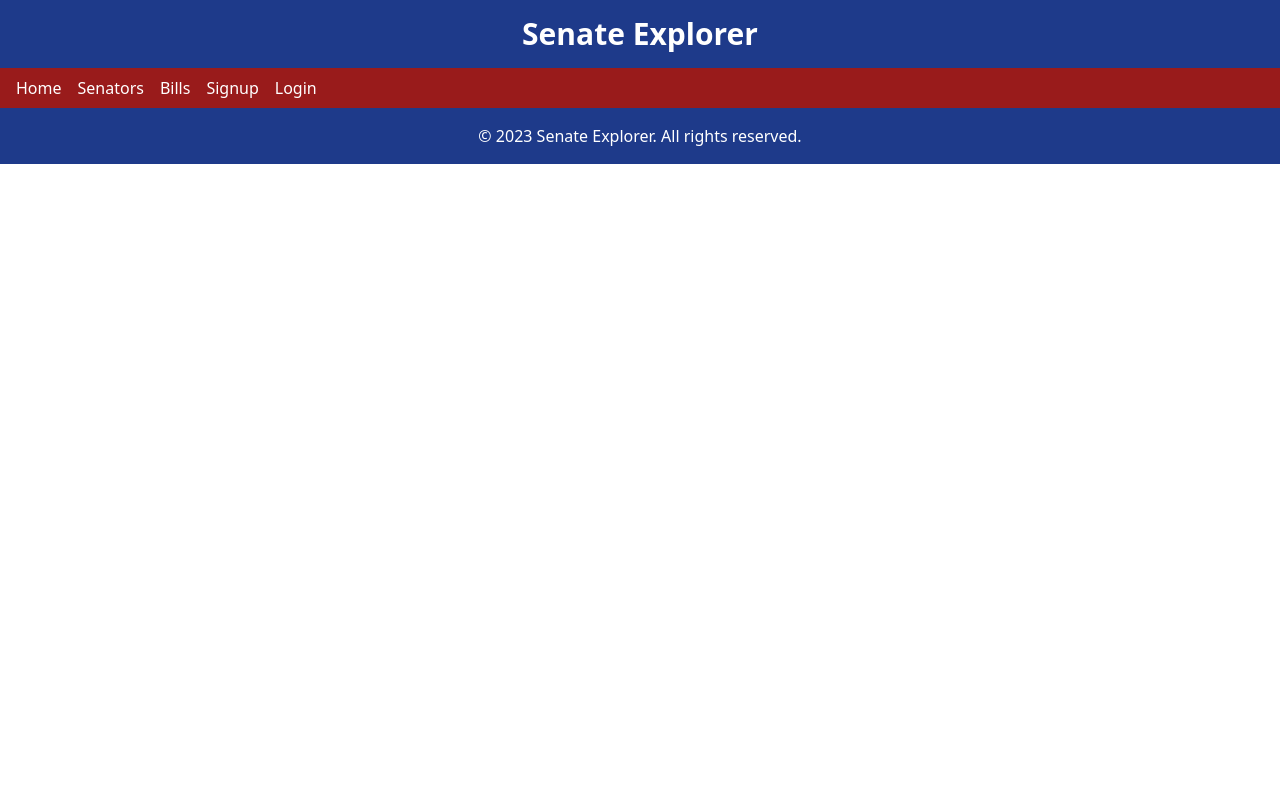
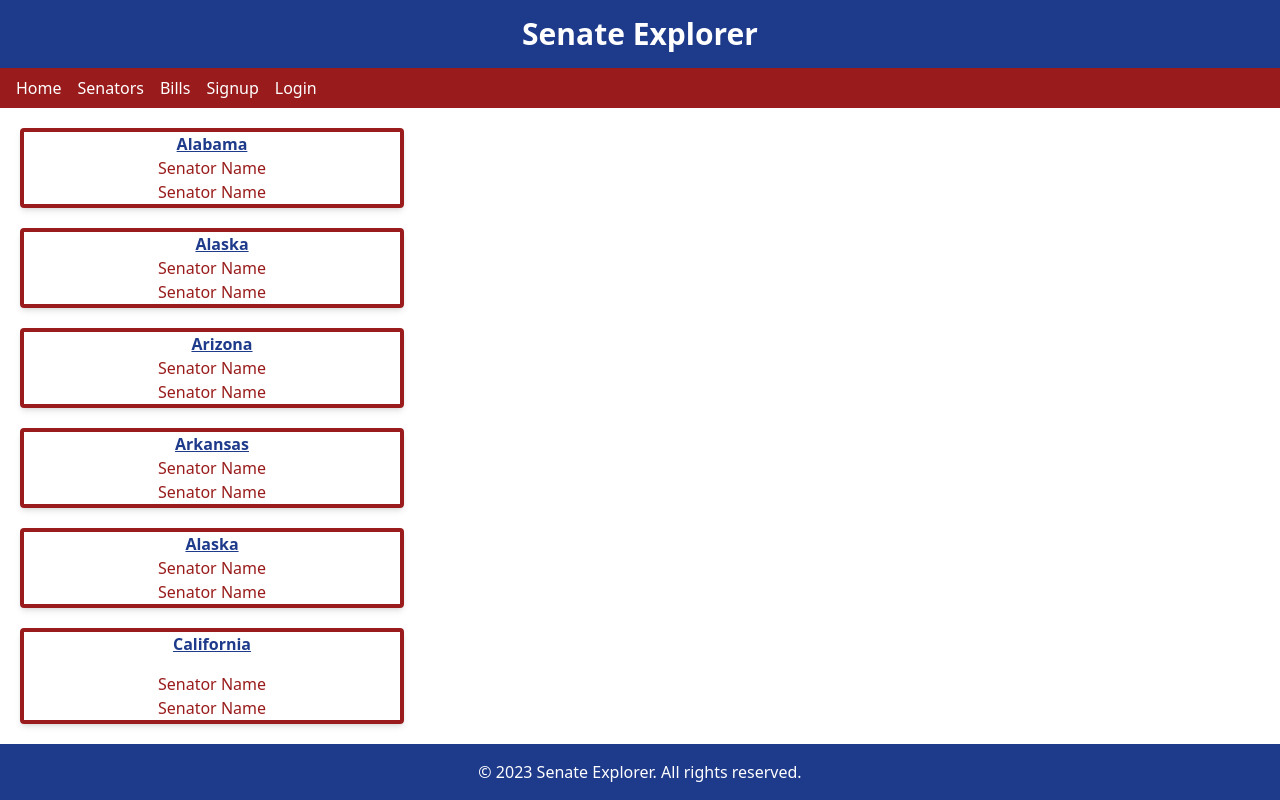
Before and after one commit to jsdrever/smart-vote, a React (Create React App) app in the folder client/: page /#/senators in a window 1280 px wide. Built offline with nearby package versions, Linux system fonts and the light colour scheme.

Commit message:
started adding cards to senators page and added route for it

```diff
--- a/client/src/App.js
+++ b/client/src/App.js
@@ -8,6 +8,7 @@ import Footer from "./components/Footer";
 
 import Login from './pages/Login';
 import Signup from './pages/Signup';
+import Senators from './components/pages/Senators';
 
 
 const client = new ApolloClient({
@@ -32,6 +33,10 @@ function App() {
                 path="/signup"
                 element={<Signup />}
               />
+               <Route
+                path="/senators"
+                element={<Senators />}
+              />
           </Routes>
           <Footer />
         </div>
--- a/client/src/components/pages/Senators.js
+++ b/client/src/components/pages/Senators.js
@@ -1,55 +1,55 @@
 import React, { useState } from 'react';
-import { useNavigate } from 'react-router-dom';
-import { useMutation, useQuery } from '@apollo/client';
-import { QUERY_TECH } from '../utils/queries';
-import { CREATE_MATCHUP } from '../utils/mutations';
+
 
 const Senators = () => {
   return (
     <body>
-   <div>
-    <h4 className='text-blue-900'>Alabama</h4>
-    <ul className='space-y-4 text-red-800'>
+
+   <div className='max-w-sm rounded shadow-md border-4 border-red-800 my-5 ml-5 mb-5'>
+    <h1 className='text-blue-900 text-decoration-line: underline font-extrabold text-center'>Alabama</h1>
+    <ul className='text-red-800 text-center'>
       <li><a href=''>Senator Name</a></li>
       <li><a href=''>Senator Name</a></li>
     </ul>
    </div>
 
-   <div>
-    <h4 className='text-blue-900'>Alaska</h4>
-    <ul className='space-y-4 text-red-800'>
+   <div className='max-w-sm rounded shadow-md border-4 border-red-800 ml-5 mb-5'>
+    <h1 className='text-blue-900 text-decoration-line: underline font-extrabold  ml-5 text-center'>Alaska</h1>
+    <div >
+    <ul className='text-red-800 text-center '>
       <li><a href=''>Senator Name</a> </li>
       <li><a href=''>Senator Name</a></li>
     </ul>
+    </div>
    </div>
 
-   <div>
-    <h4 className='text-blue-900'>Arizona</h4>
-    <ul className='space-y-4 text-red-800'>
+   <div className='max-w-sm rounded shadow-md border-4 border-red-800 ml-5 mb-5'>
+    <h1 className='text-blue-900 text-decoration-line: underline font-extrabold ml-5 text-center'>Arizona</h1>
+    <ul className='text-red-800 text-center'>
       <li>Senator Name</li>
       <li>Senator Name</li>
     </ul>
    </div>
 
-   <div>
-    <h4 className='text-blue-900'>Arkansas</h4>
-    <ul className='space-y-4 text-red-800'>
+   <div className='max-w-sm rounded shadow-md border-4 border-red-800 ml-5 mb-5'>
+    <h1 className='text-blue-900 text-decoration-line: underline font-extrabold text-center'>Arkansas</h1>
+    <ul className='text-red-800 text-center'>
       <li>Senator Name</li>
       <li>Senator Name</li>
     </ul>
    </div>
 
-   <div>
-    <h4 className='text-blue-900'>Alaska</h4>
-    <ul className='space-y-4 text-red-800'>
+   <div className='max-w-sm rounded shadow-md border-4 border-red-800 ml-5 mb-5'>
+    <h1 className='text-blue-900 text-decoration-line: underline font-extrabold text-center'>Alaska</h1>
+    <ul className='text-red-800 text-center'>
       <li>Senator Name</li>
       <li>Senator Name</li>
     </ul>
    </div>
 
-   <div>
-    <h4 className='text-blue-900'>California</h4>
-    <ul className='space-y-4 text-red-800'>
+   <div className='max-w-sm rounded shadow-md border-4 border-red-800 ml-5 mb-5'>
+    <h1 className='mb-4 text-blue-900 text-decoration-line: underline font-extrabold text-center'>California</h1>
+    <ul className='text-red-800 text-center'>
       <li>Senator Name</li>
       <li>Senator Name</li>
     </ul>
```
